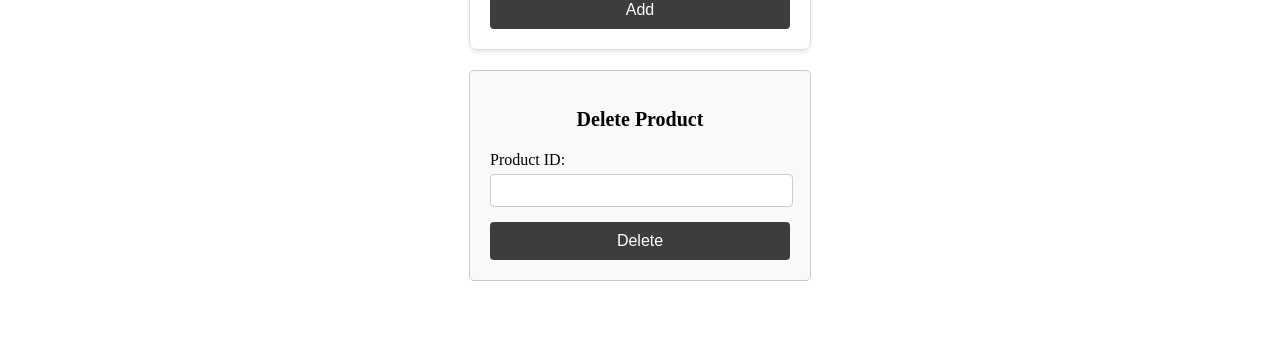
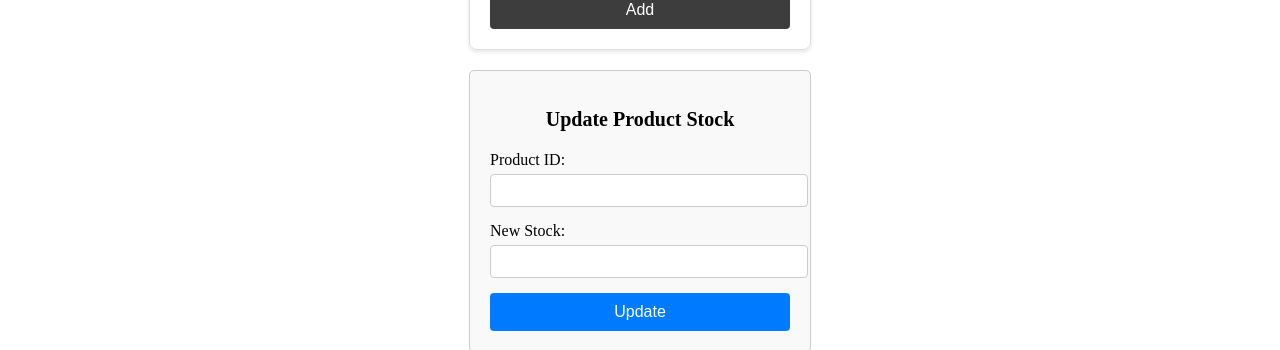
Before and after one commit to VVarrior1/Store-Database, a React (Vite) app in the folder Frontend/: page /products in a window 1280 px wide. Shown: the part 602-952 px from the top of the page. Before the commit the page ends 903 px from the top, so only its background shows below. Built offline with nearby package versions, Linux system fonts and the light colour scheme; no server answers.

Commit message:
update products
added update products

```diff
--- a/Frontend/src/App.jsx
+++ b/Frontend/src/App.jsx
@@ -4,6 +4,8 @@ import Products from "./Components/Products";
 import Header from "./Components/Header";
 import ProductForm from "./Components/ProductForm";
 import DeleteForm from "./Components/DeleteForm";
+import UpdateForm from "./Components/UpdateForm";
+
 
 function App() {
   return (
@@ -16,6 +18,7 @@ function App() {
             <>
               {<Products />}
               {<ProductForm />}
+              {<UpdateForm />}
               {<DeleteForm />}
             </>
           }
--- /dev/null
+++ b/Frontend/src/Components/UpdateForm.css
@@ -0,0 +1,46 @@
+.update-form-container {
+    width: 300px;
+    margin: 20px auto;
+    padding: 20px;
+    border: 1px solid #ccc;
+    border-radius: 5px;
+    background-color: #f9f9f9;
+  }
+
+  .update-form-container h2 {
+    margin-bottom: 20px;
+    font-size: 20px;
+    text-align: center;
+  }
+
+  .update-form-group {
+    margin-bottom: 15px;
+  }
+
+  .update-form-group label {
+    display: block;
+    margin-bottom: 5px;
+  }
+
+  .update-form-group input[type="text"],
+  .update-form-group input[type="number"] {
+    width: 100%;
+    padding: 8px;
+    border: 1px solid #ccc;
+    border-radius: 4px;
+  }
+
+  .update-button {
+    width: 100%;
+    padding: 10px;
+    border: none;
+    border-radius: 4px;
+    background-color: #007bff;
+    color: #fff;
+    font-size: 16px;
+    cursor: pointer;
+  }
+
+  .update-button:hover {
+    background-color: #0056b3;
+  }
--- /dev/null
+++ b/Frontend/src/Components/UpdateForm.jsx
@@ -0,0 +1,57 @@
+import React, { useState } from 'react';
+import './UpdateForm.css'; // Import the CSS file for styling
+
+function UpdateForm() {
+  const [productId, setProductId] = useState('');
+  const [newStock, setNewStock] = useState('');
+
+  const handleChange = (e) => {
+    if (e.target.name === 'productId') {
+      setProductId(e.target.value);
+    } else {
+      setNewStock(e.target.value);
+    }
+  };
+
+  const handleSubmit = async (e) => {
+    e.preventDefault();
+
+    try {
+      const response = await fetch(`http://localhost:8071/updateProduct/${productId}`, {
+        method: 'PUT',
+        headers: {
+          'Content-Type': 'application/json',
+        },
+        body: JSON.stringify({ newStock }),
+      });
+      const data = await response.json();
+      console.log(data);
+
+      // Reload the page to refresh the table
+      window.location.reload();
+      alert(data.message); // Show a simple alert with the response message
+
+    } catch (error) {
+      console.error('Error:', error);
+    }
+  };
+
+  return (
+    <div className="update-form-container">
+      <h2>Update Product Stock</h2>
+      <form onSubmit={handleSubmit}>
+        <div className="update-form-group">
+          <label>Product ID:</label>
+          <input type="text" name="productId" value={productId} onChange={handleChange} required />
+        </div>
+        <div className="update-form-group">
+          <label>New Stock:</label>
+          <input type="number" name="newStock" value={newStock} onChange={handleChange} required />
+        </div>
+        <button type="submit" className="update-button">Update</button>
+      </form>
+    </div>
+  );
+}
+
+export default UpdateForm;
```
Also changed, not shown: 1 other file (tests, documents, lock files or other folders).
